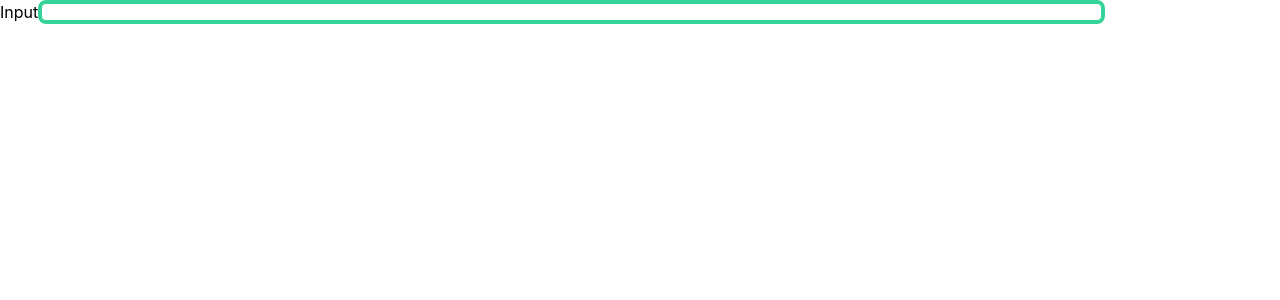
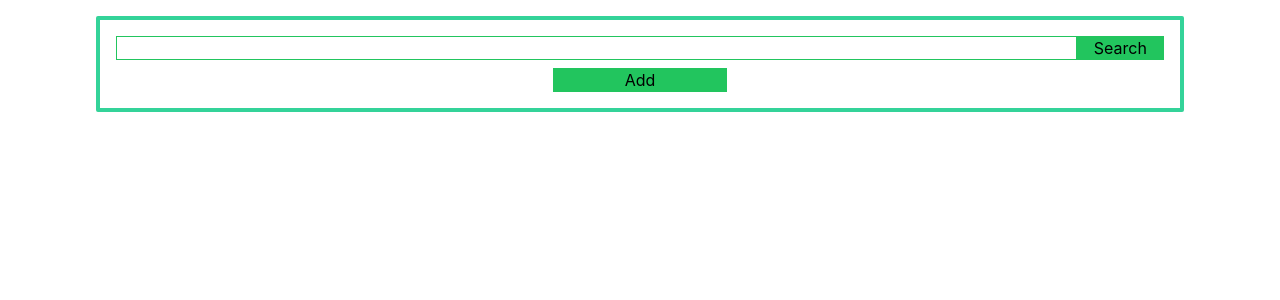
Before and after one commit to MartianDreamer/todo-app, a React (Create React App) app: page / in a window 1280 px wide. Shown: the top 300 px of the page. Built offline with nearby package versions, Linux system fonts and the light colour scheme.

Commit message:
some fixes and controlcenter

```diff
--- a/src/App.js
+++ b/src/App.js
@@ -4,6 +4,7 @@ import Input from "./components/input";
 import { getData, saveData } from "./persistence";
 import TodoTable from "./components/todos";
 import Todo from "./type/todo";
+import ControlCenter from "./components/controlcenter";
 
 function App() {
   const [displayInput, setDisplayInput] = useState("none");
@@ -27,8 +28,8 @@ function App() {
   };
 
   return (
-    <div className="flex">
-      <button onClick={() => setDisplayInput("block")}>Input</button>
+    <div className="flex flex-col pt-4 pl-24 pr-24">
+      <ControlCenter setDisplayInput={setDisplayInput} />
       <Input
         username="sang"
         bgColor={250}
--- /dev/null
+++ b/src/components/controlcenter.js
@@ -0,0 +1,23 @@
+export default function ControlCenter({ setDisplayInput }) {
+  return (
+    <div className="mb-4 p-4 border-solid border-4 border-emerald-400 rounded-sm">
+      <div>
+        <input
+          type="text"
+          className="w-11/12 border border-solid border-green-500 h-6 focus:outline-0 pl-1"
+        />
+        <button className="w-1/12 bg-green-500 h-6 hover:bg-green-400">
+          Search
+        </button>
+      </div>
+      <div className="mt-2 flex justify-center">
+        <button
+          className="w-2/12 bg-green-500 h-6 hover:bg-green-400"
+          onClick={() => setDisplayInput("block")}
+        >
+          Add
+        </button>
+      </div>
+    </div>
+  );
+}
--- a/src/components/input.js
+++ b/src/components/input.js
@@ -24,7 +24,7 @@ export default function Input({
           Title
         </label>
         <input
-          className="border-solid border-2 border-slate-400 rounded-md pl-2 w-full bg-inherit"
+          className="border-solid border-2 border-slate-400 rounded-md pl-1 w-full bg-inherit"
           id="title"
           type="text"
           value={todo.title}
@@ -40,7 +40,7 @@ export default function Input({
           rows="4"
           cols="50"
           value={todo.description}
-          className="border-solid border-2 border-slate-400 rounded-md pl-2 resize-none bg-inherit"
+          className="border-solid border-2 border-slate-400 rounded-md pl-1 resize-none bg-inherit"
           onChange={(e) => setTodo({ ...todo, description: e.target.value })}
         />
       </div>
@@ -49,7 +49,7 @@ export default function Input({
           Expired date
         </label>
         <input
-          className="border-solid border-2 border-slate-400 rounded-md pl-2 w-full bg-inherit"
+          className="border-solid border-2 border-slate-400 rounded-md pl-1 w-full bg-inherit"
           id="expiredAt"
           type="date"
           value={todo.expiredAt}
@@ -58,7 +58,7 @@ export default function Input({
       </div>
       <div className="mb-4 flex justify-center">
         <input
-          className="border-solid border-2 border-slate-400 rounded-md pl-2 bg-inherit mr-1"
+          className="border-solid border-2 border-slate-400 rounded-md bg-inherit mr-1"
           id="finished"
           type="checkbox"
           checked={todo.isDone}
--- a/src/components/todos.js
+++ b/src/components/todos.js
@@ -1,6 +1,11 @@
 export default function TodoTable({ data, setData, modifyTodo, setDeletable }) {
   return (
-    <div className="grid grid-cols-1 w-10/12 border-solid border-4 rounded-lg border-emerald-400">
+    <div
+      className={
+        (data.length > 0 ? "grid " : "hidden ") +
+        "grid-cols-1 w-full border-solid border-4 rounded-sm border-emerald-400"
+      }
+    >
       {data.map((e, i) => (
         <TodoEntry
           key={i}
@@ -25,7 +30,7 @@ function TodoEntry({ entry, data, setData, modifyTodo, setDeletable }) {
   return (
     <div
       className={
-        "justify-start m-2 border-2 rounded-sm border-solid border-indigo-300 text-left p-1 font-mono " +
+        "justify-start m-1 border-2 rounded-sm border-solid border-indigo-300 text-left p-1 font-mono " +
         bgColor[entry.priority - 1]
       }
       onDoubleClick={() => {
```
